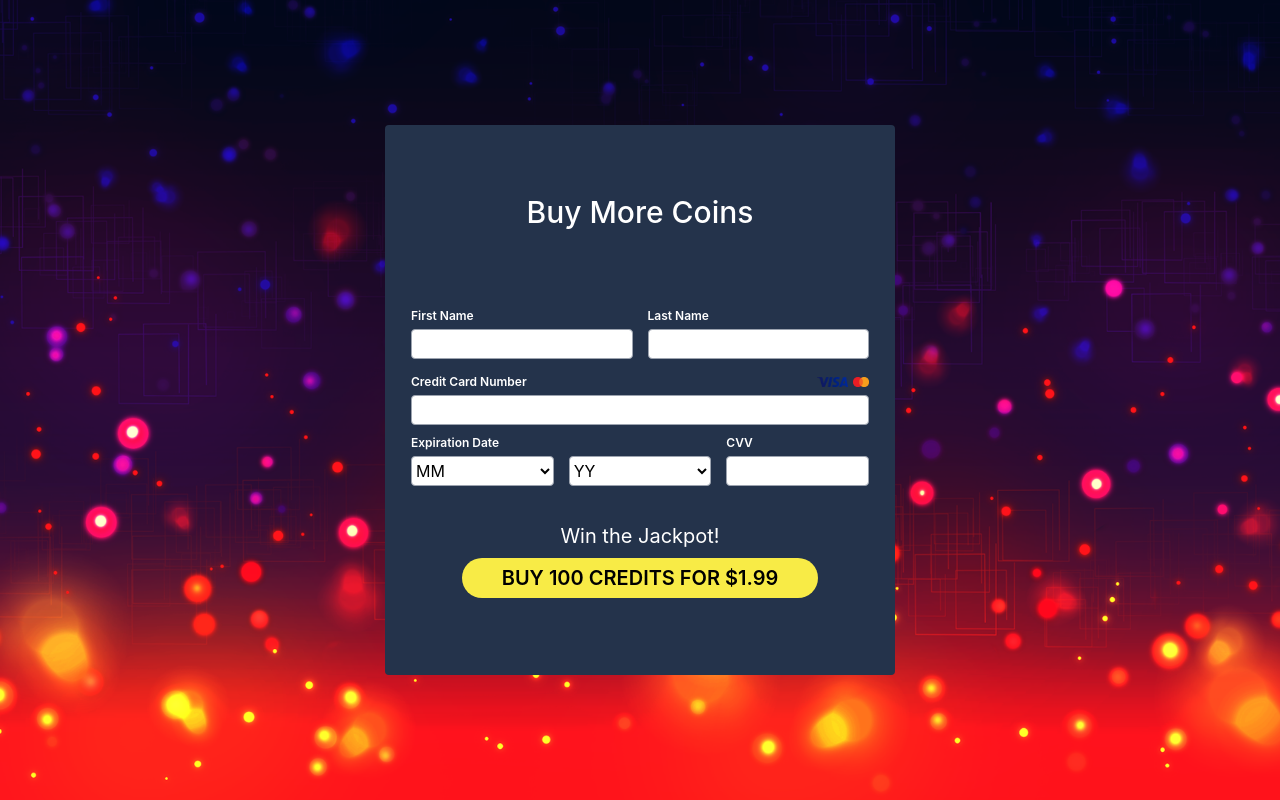
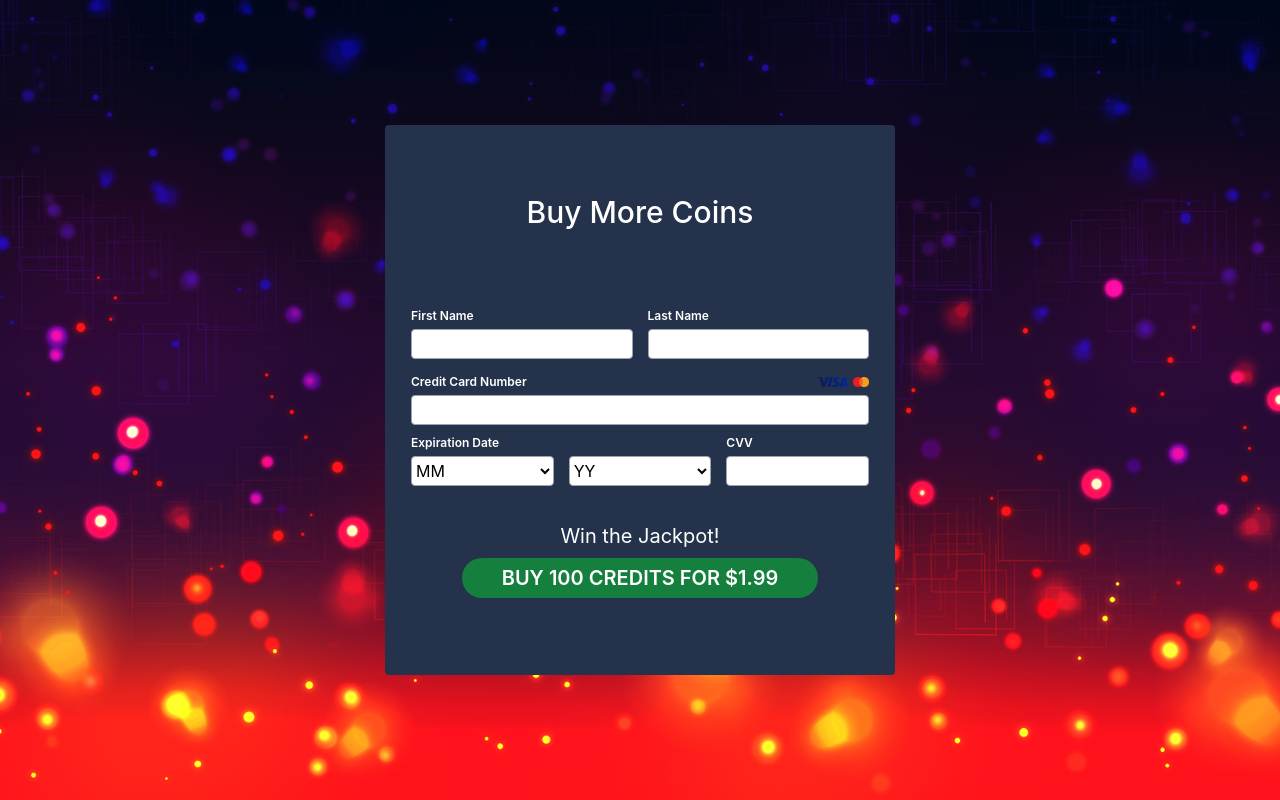
Before and after one commit to Michael-ot/slotsite, a React (Create React App) app: page /buy-coins in a window 1280 px wide. Built offline with nearby package versions, Linux system fonts and the light colour scheme.

Commit message:
Update to app

```diff
--- a/src/Pages/Suscribe.jsx
+++ b/src/Pages/Suscribe.jsx
@@ -230,7 +230,7 @@ const Suscribe = () => {
             <p className="text-center text-[20px] text-white mt-[20px]">Win the Jackpot!</p>
             <button
               type="submit"
-              className=" block bg-[#F8EB46] px-[40px] py-[5px] text-[20px]  rounded-full mx-auto text-black font-semibold uppercase mt-[7px]"
+              className=" block bg-[#15803D] px-[40px] py-[5px] text-[20px]  rounded-full mx-auto text-white font-semibold uppercase mt-[7px]"
             >
               Buy 100 credits for $1.99
             </button>
```
Also changed, not shown: 7 other files (tests, documents, lock files or other folders).
